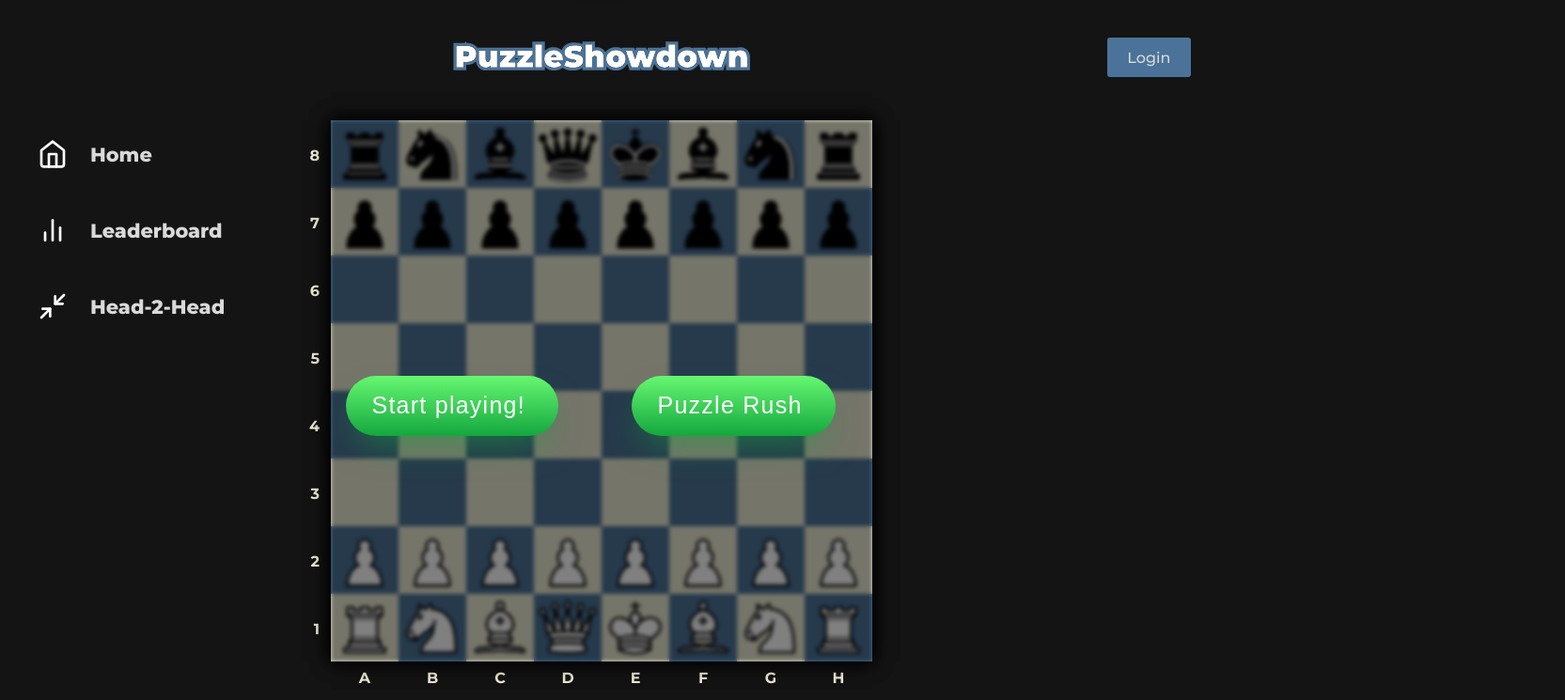
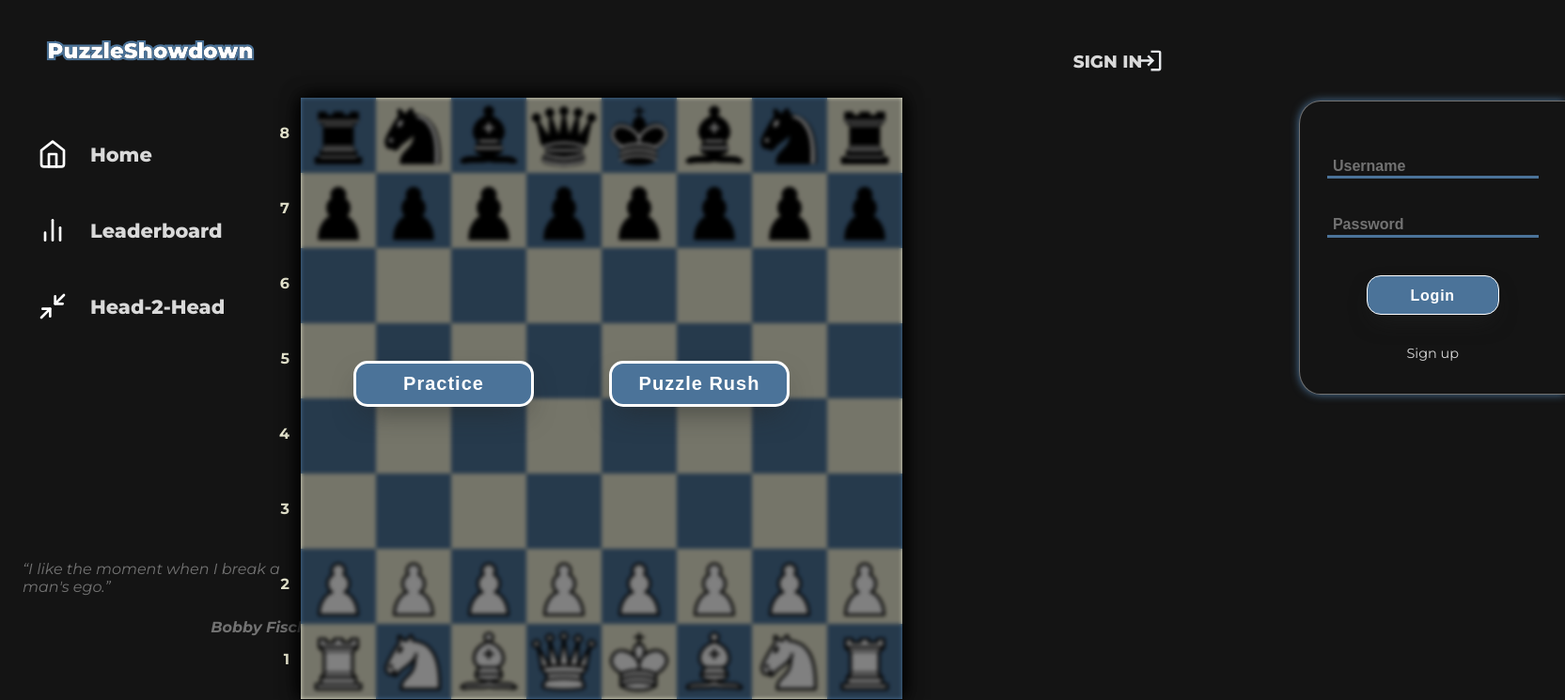
Before and after one commit to lmate/el-proyecte-grande-frontend, a React (Vite) app: page / in a window 1280 px wide. Shown: the top 745 px of the page at 94% size, 1665 px wide, since content can reach past the window. Built offline with nearby package versions, Linux system fonts and the light colour scheme; no server answers.

Commit message:
add quotes

```diff
--- a/src/App.tsx
+++ b/src/App.tsx
@@ -7,12 +7,17 @@
 import Profile from "./components/Profile.tsx";
 import CreateRace from "./components/Game/CreateRace.tsx";
 import Race from "./components/Game/Race.tsx";
-import LeaderBoard from "./components/LeaderBoard.tsx"
+import LeaderBoard from "./components/Leaderboard.tsx"
 import logo from "./assets/logo.svg";
 import User from "./types/user.ts";
 
+import quotes  from  "./assets/quotes";
+import {Quote}  from "./assets/quotes.ts";
+
+
 function App() {
   const [user, setUser] = useState<User | null>(null);
+  const [quote, setQuote] = useState<Quote | null>(null);
   const autoLogin = useCallback(
     async function () {
 
@@ -40,11 +45,25 @@
     handlePuzzleDone: () => {}
   }
 
+  useEffect(() => {
+    function getQuote(){
+      setQuote(quotes[Math.floor(Math.random() * quotes.length)]);
+    }
+    setInterval(getQuote, 120000);
+    getQuote()
+  }, [])
 
   return (
     <>
       <img className="logo" src={logo} />
       <Auth user={user} setUser={setUser} />
+        {quote &&
+      <p className="quote">
+        <>
+        {"“" + quote.quote + "”"}<br/><b className="quote-name">{quote.name}</b>
+        </>
+        </p>
+        }
       <Navbar />
 
       <Routes>
--- /dev/null
+++ b/src/assets/quotes.ts
@@ -0,0 +1,90 @@
+export interface Quote {
+   id: number,
+   name: string,
+   quote: string
+ }
+
+const quotes:Quote[] = [
+    {
+       "id":1,
+       "name":"Garry Kasparov",
+       "quote":"If you wish to succeed, you must brave the risk of failure."
+    },
+    {
+       "id":2,
+       "name":"Bobby Fischer",
+       "quote":"I like the moment when I break a man's ego."
+    },
+    {
+       "id":3,
+       "name":"Garry Kasparov",
+       "quote":"Tactics involve calculations that can tax the human brain, but when you boil them down, they are actually the simplest part of chess and are almost trivial compared to strategy."
+    },
+    {
+       "id":4,
+       "name":"Garry Kasparov",
+       "quote":"The highest art of the chessplayer lies in not allowing your opponent to show you what he can do."
+    },
+    {
+       "id":5,
+       "name":"Bobby Fischer",
+       "quote":"I don't believe in psychology. I believe in good moves."
+    },
+    {
+      "id":6,
+      "name":"Garry Kasparov",
+      "quote":"The ability to work hard for days on end without losing focus is a talent. The ability to keep absorbing new information after many hours of study is a talent."
+   },
+   {
+      "id":7,
+      "name":"Victor Kortchnoi",
+      "quote":"Those who think that it is easy to play chess are mistaken. During a game a player lives on his nerves, and at the same time he must be perfectly composed."
+   },
+   {
+      "id":8,
+      "name":"Jose Raul Capablanca",
+      "quote":"You may learn much more from a game you lose than from a game you win. You will have to lose hundreds of games before becoming a good player."
+   },
+   {
+      "id":9,
+      "name":"Emanuel Lasker",
+      "quote":"When you see a good move, look for a better one."
+   },
+   {
+      "id":10,
+      "name":"Fred Reinfeld",
+      "quote":"The Pin is mightier than the sword."
+   },
+   {
+      "id":11,
+      "name":"Mikhail Tal",
+      "quote":"You must take your opponent into a deep dark forest where 2+2=5, and the path leading out is only wide enough for one."
+   },
+   {
+      "id":12,
+      "name":"Savielly Tartakower",
+      "quote":"All Chess players should have a hobby."
+   },
+   {
+      "id":13,
+      "name":"Emanuel Lasker",
+      "quote": "When you see a good move, look for a better one."
+   },
+   {
+      "id":14,
+      "name":"Rudolf Spielmann",
+      "quote": "Play the opening like a book, the middle game like a magician, and the endgame like a machine"
+   },
+   {
+      "id":15,
+      "name":"Mikhail Tal",
+      "quote": "Some sacrifices are sound; the rest are mine."
+   },
+   {
+      "id":16,
+      "name":"Siegbert Tarrasch",
+      "quote":"Chess, like love, like music, has the power to make people happy."
+   }
+]
+
+export default quotes;
--- a/src/components/Game/Board.tsx
+++ b/src/components/Game/Board.tsx
@@ -26,6 +26,8 @@
 import completedSound from '../../assets/sounds/puzzle-done.mp3';
 import moveSound from '../../assets/sounds/move.mp3';
 import useOurSound from '../../hooks/useOurSound';
+
+const BOARD_SIZE = "80vh";
 
 
 function Board({ newMoveByBoard, handlePlayerMove, newBoard, moveCount, setMoveCount, hint, isTimerOver } : {
@@ -223,19 +225,19 @@
 
       {lastMovedFromCell && lastMovedToCell && (
         <>
-          <div className="cell highlight-cell" style={{ left: `calc(${lastMovedFromCell[1]} * (72vh / 8)`, top: `calc(${lastMovedFromCell[0]} * (72vh / 8)` }}></div>
-          <div className="cell highlight-cell" style={{ left: `calc(${lastMovedToCell[1]} * (72vh / 8)`, top: `calc(${lastMovedToCell[0]} * (72vh / 8)` }}></div>
+          <div className="cell highlight-cell" style={{ left: `calc(${lastMovedFromCell[1]} * (${BOARD_SIZE} / 8)`, top: `calc(${lastMovedFromCell[0]} * (${BOARD_SIZE} / 8)` }}></div>
+          <div className="cell highlight-cell" style={{ left: `calc(${lastMovedToCell[1]} * (${BOARD_SIZE} / 8)`, top: `calc(${lastMovedToCell[0]} * (${BOARD_SIZE} / 8)` }}></div>
         </>
       )}
 
       {hint && (
-        <div className="cell highlight-hint" style={{ left: `calc(${hint[1]} * (72vh / 8)`, top: `calc(${hint[0]} * (72vh / 8)` }}></div>
+        <div className="cell highlight-hint" style={{ left: `calc(${hint[1]} * (${BOARD_SIZE} / 8)`, top: `calc(${hint[0]} * (${BOARD_SIZE} / 8)` }}></div>
       )}
 
       {draggingPiece && Date.now() - lastDragStartedAt > 100 && dropHighlightLeft >= 0 && dropHighlightLeft <= 7 && dropHighlightTop >= 0 && dropHighlightTop <= 7 && (
         <div className="cell highlight-drop" style={{
-          left: `calc(${dropHighlightLeft} * (72vh / 8))`,
-          top: `calc(${dropHighlightTop} * (72vh / 8))`
+          left: `calc(${dropHighlightLeft} * (${BOARD_SIZE} / 8))`,
+          top: `calc(${dropHighlightTop} * (${BOARD_SIZE} / 8))`
         }}></div>
       )}
 
@@ -253,7 +255,7 @@
               className={`piece ${modifierClasses.join(' ')}`}
               src={piece}
               draggable={false}
-              style={{ zIndex: '5', left: `calc(${mousePos.x}px - ((100vw - 72vh) / 2) - ((72vh / 8) / 2))`, top: `calc(${mousePos.y}px - ((100vh - 72vh) / 2) - 3.5vh - ((72vh / 8) / 2))` }}
+              style={{ zIndex: '5', left: `calc(${mousePos.x}px - ((100vw - ${BOARD_SIZE}) / 2) - ((${BOARD_SIZE} / 8) / 2))`, top: `calc(${mousePos.y}px - ((100vh - ${BOARD_SIZE}) / 2) - 3.5vh - ((${BOARD_SIZE} / 8) / 2))` }}
             ></img>
 
           } else {
@@ -262,7 +264,7 @@
               className={`piece ${modifierClasses.join(' ')}`}
               src={piece}
               draggable={false}
-              style={{ left: `calc(${pieceId} * (72vh / 8))`, top: `calc(${rowId} * (72vh / 8))` }}
+              style={{ left: `calc(${pieceId} * (${BOARD_SIZE} / 8))`, top: `calc(${rowId} * (${BOARD_SIZE} / 8))` }}
             ></img>
           }
         })
@@ -272,13 +274,13 @@
 
       {[8, 7, 6, 5, 4, 3, 2, 1].map((num, index) => {
         return (
-          <p key={num} className='legend legend-num' style={{ marginTop: `calc(${index} * (72vh / 8)` }}>{num}</p>
+          <p key={num} className='legend legend-num' style={{ marginTop: `calc(${index} * (${BOARD_SIZE} / 8)` }}>{num}</p>
         )
       })}
 
-      {['A', 'B', 'C', 'D', 'E', 'F', 'G', 'H'].map((letter, index) => {
+      {['a', 'b', 'c', 'd', 'e', 'f', 'g', 'h'].map((letter, index) => {
         return (
-          <p key={letter} className='legend legend-letter' style={{ marginLeft: `calc(${index} * (72vh / 8)` }}>{letter}</p>
+          <p key={letter} className='legend legend-letter' style={{ marginLeft: `calc(${index} * (${BOARD_SIZE} / 8)` }}>{letter}</p>
         )
       })}
 
--- a/src/components/Game/Game.tsx
+++ b/src/components/Game/Game.tsx
@@ -7,6 +7,11 @@
 import { GameProps } from "../../types/gameprops";
 
 import checkIcon from "../../assets/check-icon.svg"
+
+
+
+
+
 
 
 function Game({ startGamemode, race, user }: GameProps): JSX.Element {
@@ -208,7 +213,7 @@
         <>
           <div className="blur"></div>
           <button className="play-btn" onClick={startCasual}>
-            Start playing!
+            Practice
           </button>
           <button className="race-btn" onClick={startRush}>
             Puzzle Rush
--- a/src/components/Game/Race.tsx
+++ b/src/components/Game/Race.tsx
@@ -100,7 +100,7 @@
     })
 
     async function getPlayersInRace() {
-      const result= await sendSocketMessage('getPlayersInRace', { raceId: raceId }, true) as {[key: string]: string[]} | undefined
+      const result = await sendSocketMessage('getPlayersInRace', { raceId: raceId }, true) as {[key: string]: string[]} | undefined
       playerList && result && setPlayerList(playerList.concat(result.players))
     }
     setTimeout(getPlayersInRace, 2000)
@@ -196,10 +196,10 @@
               <>
                 <p key={`${key}${players[key][0]}`} className="user-name">{players[key][0]}</p>
                 {players[key][1].map((result: boolean, index: number) => (
-                  <img key={`img${key}${index}`} src={result ? correctPuzzle : wrongPuzzle} />
+                  <img className="race-score"key={`img${key}${index}`} src={result ? correctPuzzle : wrongPuzzle} />
                 ))}
                 {players[key][1].length == 0 && (
-                  <img key={`imgempty`} src={emptySvg} />
+                  <img className="race-score"key={`imgempty`} src={emptySvg} />
                 )}
               </>
             ))}
--- a/src/components/Game/gametypes/Rush.tsx
+++ b/src/components/Game/gametypes/Rush.tsx
@@ -59,7 +59,7 @@
             <div className="score">
                 {
                     puzzleResults.map((result: boolean, index:number ) => (
-                    <img key={index} src={result ? correctPuzzle : wrongPuzzle} />))
+                    <img className="rush-img" key={index} src={result ? correctPuzzle : wrongPuzzle} />))
                 }
             </div>
 
--- a/src/components/LeaderBoard.tsx
+++ b/src/components/LeaderBoard.tsx
@@ -11,14 +11,13 @@
             const leaderBoardData = await leaderBoardResponse.json();
             setLeaderboard(leaderBoardData);
         }
-
         fetchLeaderBoard();
     }, [])
 
 
     return(
         <div className="leaderboard-container">
-            <h1>LeaderBoard</h1>
+            <h1>Leaderboard</h1>
             <LeaderBoardTable users={leaderboard} currentUser={currentUser}/>
         </div>
     )
--- a/src/components/auth/Auth.tsx
+++ b/src/components/auth/Auth.tsx
@@ -1,7 +1,8 @@
-import { useState } from "react";
+import { useState, KeyboardEvent } from "react";
 import { Link } from "react-router-dom";
 import defaultProfilePicture from "../../assets/default-profile-picture.webp";
 import User from "../../types/user";
+import loginIcon from "../../assets/login.svg";
 
 
 
@@ -77,6 +78,17 @@
     }
   }
 
+  function handleKeyDown(event : KeyboardEvent){
+    if (event.key === "Enter"){
+        if(isLogin){
+        handleLogin();
+      } else if (!isLogin){
+        handleSignup();
+      }
+    }
+
+  }
+
   return (
     <div className="Auth">
       {user ? (
@@ -95,10 +107,11 @@
               setIsShowingModal(!isShowingModal);
             }}
           >
-            Login
+            SIGN IN
           </p>
-          {isShowingModal && (
-            <div
+          <img className="login-img" src={loginIcon}/>
+          {(
+            <div style={isShowingModal ? {left:"0vw"} : {left:"30vw" }}
               className={`auth-modal ${
                 isSuccess === -1 ? "" : isSuccess == 1 ? "success" : "fail"
               }`}
@@ -122,6 +135,7 @@
                     onInput={(e) => {
                       setPasswordInput((e.target as HTMLTextAreaElement).value);
                     }}
+                    onKeyDown={handleKeyDown}
                   />
                   <input
                     className="auth-button"
@@ -149,6 +163,7 @@
                     onChange={(e) => {
                       setEmailInput(e.target.value);
                     }}
+                    onKeyDown={handleKeyDown}
                   />
                   <input
                     className="auth-input"
@@ -158,6 +173,7 @@
                     onChange={(e) => {
                       setUsernameInput(e.target.value);
                     }}
+                    onKeyDown={handleKeyDown}
                   />
                   <input
                     className="auth-input"
@@ -167,6 +183,7 @@
                     onChange={(e) => {
                       setPasswordInput(e.target.value);
                     }}
+                    onKeyDown={handleKeyDown}
                   />
                   <input
                     className="auth-button"
--- a/src/components/leaderboard/LeaderBoardRow.tsx
+++ b/src/components/leaderboard/LeaderBoardRow.tsx
@@ -5,8 +5,8 @@
 function LeaderBoardRow({user, currentUser, rank}: {user: LeaderboardUser, currentUser: User | null, rank: number}){
 
     return(
-        <tr className={`leader-board-row ${user.username === currentUser?.username && 'place-in-leaderboard'}`} >
-            <td>{rank}#</td>
+        <tr style={rank % 2 == 0 ? {backgroundColor:"#222222"} : {backgroundColor:"#444444" }}className={`leader-board-row ${user.username === currentUser?.username && 'place-in-leaderboard'}`} >
+            <td>{rank}</td>
             <td>
                 <UserDial user={user}/>
             </td>
--- a/src/index.css
+++ b/src/index.css
@@ -1,31 +1,40 @@
 #root {
   --accent: #4B7399;
   --white: #d9d9d9;
+  --board-size: 80vh;
 }
+
+
 
 body {
   margin: 0px;
   background-color: #141414;
   font-family: "Montserrat", sans-serif;
   user-select: none;
+  overflow: hidden;
 }
 
+::-webkit-scrollbar {
+  width: 0px;
+}
 .logo {
-  width: 25vw;
-  margin-left: calc((100vw - 25vw) / 2);
+  width: 17.5vw;
+  margin-left: 6vh;
+
   margin-top: 5vh;
 }
 
 .Board {
-  height: 72vh;
-  width: 72vh;
+  height: var(--board-size);
+  width: var(--board-size);
   box-shadow: 0px 0px 20px rgb(0, 0, 0);
+  border-radius: 5px;
 }
 
 .Board > .cell {
   float: left;
-  width: calc(72vh / 8);
-  height: calc(72vh / 8);
+  width: calc(var(--board-size) / 8);
+  height: calc(var(--board-size) / 8);
   background-color: #EAE9D2;
 }
 
@@ -35,9 +44,9 @@
 
 .Board > .highlight-cell {
   position: absolute;
-  background-color: rgb(77, 255, 77);
+  background-color: rgb(11, 228, 11);
   pointer-events: none;
-  opacity: .8;
+  opacity: .7;
 }
 
 .Board > .highlight-hint {
@@ -52,15 +61,15 @@
   background-color: transparent;
   pointer-events: none;
   opacity: 1;
-  width: calc(72vh / 8 - 10px);
-  height: calc(72vh / 8 - 10px);
+  width: calc(var(--board-size) / 8 - 10px);
+  height: calc(var(--board-size) / 8 - 10px);
   border: 5px dashed #032b50;
 }
 
 .Board > .piece {
   position: absolute;
-  width: calc(72vh / 8);
-  height: calc(72vh / 8);
+  width: calc(var(--board-size) / 8);
+  height: calc(var(--board-size) / 8);
   pointer-events: none;
 }
 
@@ -82,58 +91,31 @@
 }
 
 .Board > .legend-letter {
-  margin-top: calc(72vh + 1vh);
-  width: calc(72vh / 8);
+  margin-top: calc(var(--board-size) + 1vh);
+  width: calc(var(--board-size) / 8);
   text-align: center;
 }
 
 .Game {
   position: relative;
-  height: 72vh;
-  margin-top: 5.5vh;
-  margin-left: calc((100vw - 72vh) / 2);
+  height: var(--board-size);
+  margin-top: 4vh;
+  margin-left: calc((100vw - var(--board-size)) / 2);
 }
 
 .Game > .disabler {
   width: 100vh;
-  height: 72vh;
+  height: var(--board-size);
   position: absolute;
   top: 0;
 }
-
-.hint-button {
-  position:absolute;
-  margin-left: 75vh;
-  margin-top: -20vh;
-  align-items: center;
-  font-weight: 500;
-  font-size: 15px;
-  padding: 0.7em 1.4em 0.7em 1.1em;
-  color: rgb(255, 255, 255);
-  background: #ad5389;
-  background: linear-gradient(0deg, rgb(20, 95, 41) 0%, rgb(19, 119, 28) 100%);
-  border: none;
-  box-shadow: 0 0.7em 1.5em -0.5em #14a73e98;
-  border-radius: 20em;
-  cursor: pointer;
-  z-index: 0;
-}
-
-.hint{
-  position:absolute;
-  margin-left: 80vh;
-  margin-top:-30vh;
-  font-size: 25px;
-  color:rgb(255,255,255);
-}
-
 .Game > .complete-indicator {
   position: absolute;
   height: 8vh;
   width: 8vh;
   border-radius: 5vh;
   background-color: var(--white);
-  margin-left: calc((72vh - 8vh) / 2);
+  margin-left: calc((var(--board-size) - 8vh) / 2);
   box-shadow: 0px 0px 20px rgb(0, 0, 0);
   transition: top .4s ease-in-out;
 }
@@ -146,67 +128,87 @@
   filter: invert(45%) sepia(58%) saturate(3613%) hue-rotate(121deg) brightness(94%) contrast(95%);
 }
 
-.race-btn{
+.quote {
+  color: white;
+  position: absolute;
+  left: 3vh;
+  top: 72.5vh;
+  width: 25vw;
+  font-style: italic;
+  opacity: 0.4;
+}
+
+.quote-name {
+  position: absolute;
+  padding-top: 3vh;
+right: 0;
+color: white;
+
+}
+
+
+.play-btn:hover, .race-btn:hover{
+  transform: scale(1.03);
+}
+
+.play-btn,
+.race-btn,
+.hint-button,
+.next-puzzle-btn,
+.auth-modal > .auth-button,
+.CreateRace > .create-btn,
+.CreateRace > .start-btn,
+.RacePage > .join-btn {
   position:absolute;
-  margin-left: 40vh;
-  margin-top: -38vh;
+  margin-left: 7vh;
+  margin-top: -45vh;
   align-items: center;
-  font-weight: 500;
-  font-size: 25px;
-  padding: 0.7em 1.4em 0.7em 1.1em;
+  font-weight: 600;
+  font-size: 20px;
+  padding: 0.5em;
+  width: 15vw;
+  transition: transform 0.15s;
   color: white;
-  background: #ad5389;
-  background: linear-gradient(0deg, rgba(20,167,62,1) 0%, rgba(102,247,113,1) 100%);
-  border: none;
-  box-shadow: 0 0.7em 1.5em -0.5em #14a73e98;
+  background: var(--accent);
+  border: 3px solid white;
+  box-shadow: 0 0.7em 1.5em -0.5em #24252598;
   letter-spacing: 0.05em;
-  border-radius: 20em;
+  border-radius: 15px;
   cursor: pointer;
   z-index: 1;
 }
-
-.play-btn {
-  position:absolute;
-  margin-left: 2vh;
-  margin-top: -38vh;
-  align-items: center;
-  font-weight: 500;
-  font-size: 25px;
-  padding: 0.7em 1.4em 0.7em 1.1em;
-  color: white;
-  background: #ad5389;
-  background: linear-gradient(0deg, rgba(20,167,62,1) 0%, rgba(102,247,113,1) 100%);
-  border: none;
-  box-shadow: 0 0.7em 1.5em -0.5em #14a73e98;
-  letter-spacing: 0.05em;
-  border-radius: 20em;
-  cursor: pointer;
-  z-index: 1;
+.race-btn{
+  margin-left: 41vh;
 }
 
 .next-puzzle-btn{
+  margin-left: 81.5vh;
+  margin-top: -10vh;
+  font-size: 15px;
+  width: 25vh;
+}
+
+.hint-button {
+  margin-left: 81.5vh;
+  margin-top: -20vh;
+  font-size: 15px;
+  width: 25vh;
+}
+
+.hint{
   position:absolute;
-  margin-left: 75vh;
-  margin-top: -8vh;
-  align-items: center;
-  font-weight: 500;
-  font-size: 15px;
-  padding: 0.7em 1.4em 0.7em 1.1em;
-  color: rgb(255, 255, 255);
-  background: #ad5389;
-  background: linear-gradient(0deg, rgb(20, 95, 41) 0%, rgb(19, 119, 28) 100%);
-  border: none;
-  box-shadow: 0 0.7em 1.5em -0.5em #14a73e98;
-  border-radius: 20em;
-  cursor: pointer;
-  z-index: 0;
+  margin-left: 80vh;
+  margin-top:-30vh;
+  font-size: 25px;
+  color:rgb(255,255,255);
 }
+
 
 .blur{
   top:0;
   position:absolute;
-  height: 72vh;
-  width: 72vh;
+  height: var(--board-size);
+  width: var(--board-size);
   box-shadow: 0px 0px 20px rgb(0, 0, 0);
   backdrop-filter: blur(2px);
   filter: brightness(50%);
@@ -216,8 +218,8 @@
   top: 17.5vh;
   left: 32.8vw;
   position:absolute;
-  height: 72vh;
-  width: 72vh;
+  height: var(--board-size);
+  width: var(--board-size);
   box-shadow: 0px 0px 20px rgb(0, 0, 0);
   backdrop-filter: blur(2px);
   filter: brightness(50%);
@@ -230,17 +232,41 @@
   z-index: 2;
 }
 
+.Auth > .auth-modal {
+  position: absolute;
+  padding-top: 2.5vh;
+  padding-bottom: 2.5vh;
+  border: 1.5px solid  rgba(255, 255, 255, 0.4);
+  border-right: none;
+  border-top-left-radius: 8%;
+  border-bottom-left-radius: 8%;
+  transition: left 0.3s;
+  width: 22vw;
+  box-shadow: 0px 0px 10px var(--accent);
+
+}
+
+
+.Auth > .login-img {
+position: absolute;
+left: 16.5vw;
+top: 3.2vh;
+width: 29px;
+height: 29px;
+cursor : pointer;
+}
+
 .Auth > .auth-btn {
   color: var(--white);
   text-decoration: none;
-  font-weight: 500;
-  background-color: var(--accent);
+  font-weight: 800;
+  font-size: 2.3vh;
   padding: .9vw;
   padding-left: 1.7vw;
   padding-right: 1.7vw;
   cursor: pointer;
   border-radius: 3px;
-  margin-left: 14vw;
+  margin-left: 9.5vw;
 }
 
 .Auth > .auth-btn:hover {
@@ -261,16 +287,16 @@
 }
 
 .Auth > .auth-modal > .auth-button {
-  width: 40%;
+  position: relative;
+  width: 50%;
   height: 4.5vh;
   margin-top: 5vh;
-  margin-left: 30%;
-  border: none;
-  border-radius: 3px;
-  background-color: var(--accent);
-  color: var(--white);
+  margin-left: 25%;
   font-size: 2vh;
   cursor: pointer;
+  padding-top: 1.5vh;
+  padding-bottom: 3.5vh;
+  border: 1.5px solid white;
 }
 
 .Auth > .auth-modal > .auth-button:hover {
@@ -299,6 +325,8 @@
   margin-left: 10%;
   margin-top: 4vh;
   padding: .8vh;
+  padding-top: 1vh;
+  padding-bottom: 0.2vh;
   outline: none;
   border: none;
   border-bottom: 3px solid var(--accent);
@@ -309,7 +337,8 @@
 }
 
 .Auth > .auth-modal > .auth-input::placeholder {
-  color: var(--accent);
+  color: white;
+  opacity: 0.4;
 }
 
 .Auth > .router > .user-name {
@@ -414,8 +443,8 @@
 .timer{
   position: absolute;
   color: white;
-  margin-left: 26vw;
-  margin-top: -70vh;
+  margin-left: 30vw;
+  margin-top: -82vh;
   width: 40%;
   text-align: center;
   z-index: -5;
@@ -426,15 +455,20 @@
   color: white;
   width: 40%;
   text-align: center;
-  left: 51vw;
+  left: 54vw;
   top: 16vh;
 }
 
 .score{
   position: absolute;
   top: 13vh;
-  left: 36vw;
+  left: 40vw;
   color: white;
+}
+
+.score > .rush-img {
+  margin: .25vw;
+  width: 3vw;
 }
 
 .rush-end-dialog{
@@ -485,21 +519,8 @@
 }
 
 .CreateRace > .create-btn {
-  width: 15vw;
   margin-left: calc((100vw - 15vw) / 2);
   margin-top: 10vh;
-  align-items: center;
-  font-weight: 600;
-  font-size: 25px;
-  padding: 0.7em 1.4em 0.7em 1.1em;
-  color: white;
-  background: #ad5389;
-  background: linear-gradient(0deg, rgba(20,167,62,1) 0%, rgba(102,247,113,1) 100%);
-  border: none;
-  box-shadow: 0 0.7em 1.5em -0.5em #14a73e98;
-  letter-spacing: 0.05em;
-  border-radius: 20em;
-  cursor: pointer;
 }
 
 .CreateRace > .create-btn:active {
@@ -536,27 +557,27 @@
 
 .CreateRace > .playerList,
 .RacePage > .playerList {
-  margin-top: 10vh;
+  margin-top: 5vh;
   margin-left: 20vw;
+  padding-left: 10vw;
 }
 
 .CreateRace > .playerList > .playerListElement,
 .RacePage > .playerList > .playerListElement {
-  width: 20vh;
-  height: 20vh;
-  background-color: var(--accent);
+  height: 15vh;
   border-radius: 20vh;
-  margin-left: 2vw;
+  margin-right: 5vw;
   float: left;
+
 }
 
 .CreateRace > .playerList > .playerListElement > .playerName,
 .RacePage > .playerList > .playerListElement > .playerName {
-  width: 20vh;
   padding-top: 5vh;
   color: var(--white);
   font-weight: 700;
   text-align: center;
+  text-decoration: underline;
 }
 
 .anonymous-warning {
@@ -570,22 +591,11 @@
 
 .CreateRace > .start-btn,
 .RacePage > .join-btn {
+  margin-top:0;
   position: absolute;
   width: 15vw;
   left: calc((100vw - 15vw) / 2);
   top: 85vh;
-  align-items: center;
-  font-weight: 600;
-  font-size: 25px;
-  padding: 0.7em 1.4em 0.7em 1.1em;
-  color: white;
-  background: #ad5389;
-  background: linear-gradient(0deg, rgba(20,167,62,1) 0%, rgba(102,247,113,1) 100%);
-  border: none;
-  box-shadow: 0 0.7em 1.5em -0.5em #14a73e98;
-  letter-spacing: 0.05em;
-  border-radius: 20em;
-  cursor: pointer;
 }
 
 .CreateRace > .start-btn:active,
@@ -607,43 +617,59 @@
 
 .RacePage > .board-container {
   position: relative;
-  height: 72vh;
+  height: var(--board-size);
   margin-top: 5.5vh;
-  margin-left: calc((100vw - 72vh) / 2);
+  margin-left: calc((100vw - var(--board-size)) / 2);
 }
 
 .RacePage > .player-results {
   position: absolute;
-  left: 69vw;
-  top: 25vh;
+  height: 60vh;
+  left: 72vw;
+  top: 30vh;
+  overflow: scroll;
 }
 
 .RacePage > .player-results > .score {
   margin-top: 2vh;
 }
 
+.RacePage >  .player-results  > .race-score {
+  margin-left: 0.75vh;
+  margin-bottom:0.75vh;
+  width: 2.5vw;
+}
+
 .RacePage > .player-results > .user-name {
   color: var(--white);
-  font-size: 2vh;
+  font-size: 3vh;
+  font-weight: 700;
+  width: 27.5vw;
+  border-bottom: 1px solid white;
 }
 
 .leaderboard-container{
-  height: 72vh;
-  min-width: 72vh;
+  height:90vh;
+  min-width: calc(var(--board-size) + 300);
   position: relative;
-  margin-top: 5.5vh;
-  margin-left: calc((100vw - 72vh) / 2);
+  margin-top: -10vh;
+  margin-left: calc((100vw - var(--board-size)) / 2);
   color: white;
+  overflow-y: scroll;
 }
 
 .leader-board-table{
-  width: 72vh;
+  width: var(--board-size);
   height: 100%;
+
 }
 
 .user-img-leaderboard{
   border-radius: 2vw;
-  width: 9vh;
+  width: 7vh;
+  height: 7vh;
+  margin-top:5px;
+  margin-bottom: 5px;
 }
 
 .user-dial{
@@ -652,6 +678,7 @@
 }
 
 .leader-board-row{
+
   text-align: center;
 }
 
@@ -660,8 +687,12 @@
 }
 
 .leaderboard-container > h1{
-  width: 72vh;
+  width: var(--board-size);
   text-align: center;
+}
+
+.user-dial > .user-name {
+  width: 10vw;
 }
 
 .place-in-leaderboard{
```
Also changed, not shown: src/components/Game/CreateRace.tsx (+11 -2 lines), src/assets/login.svg (added).
